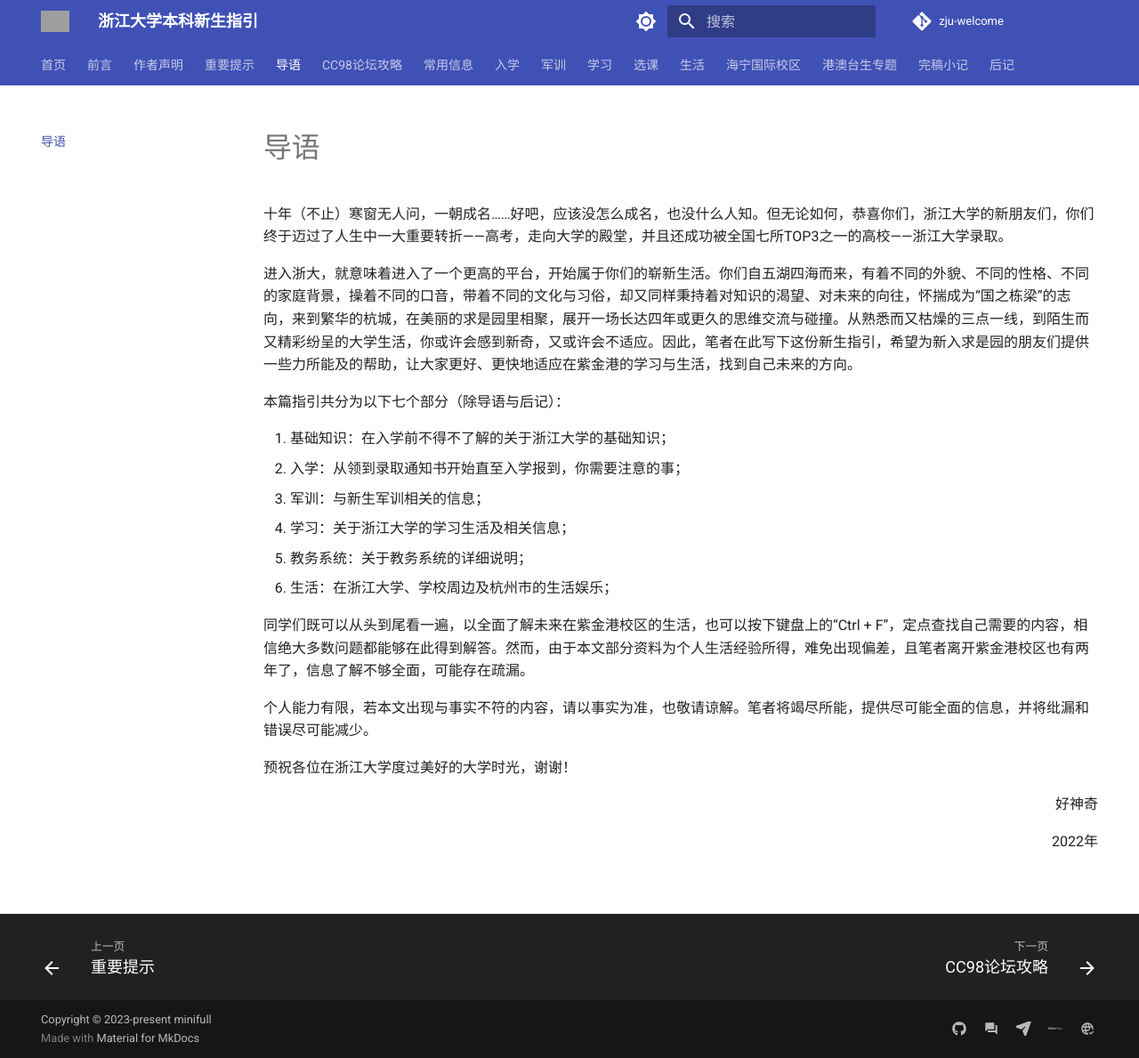
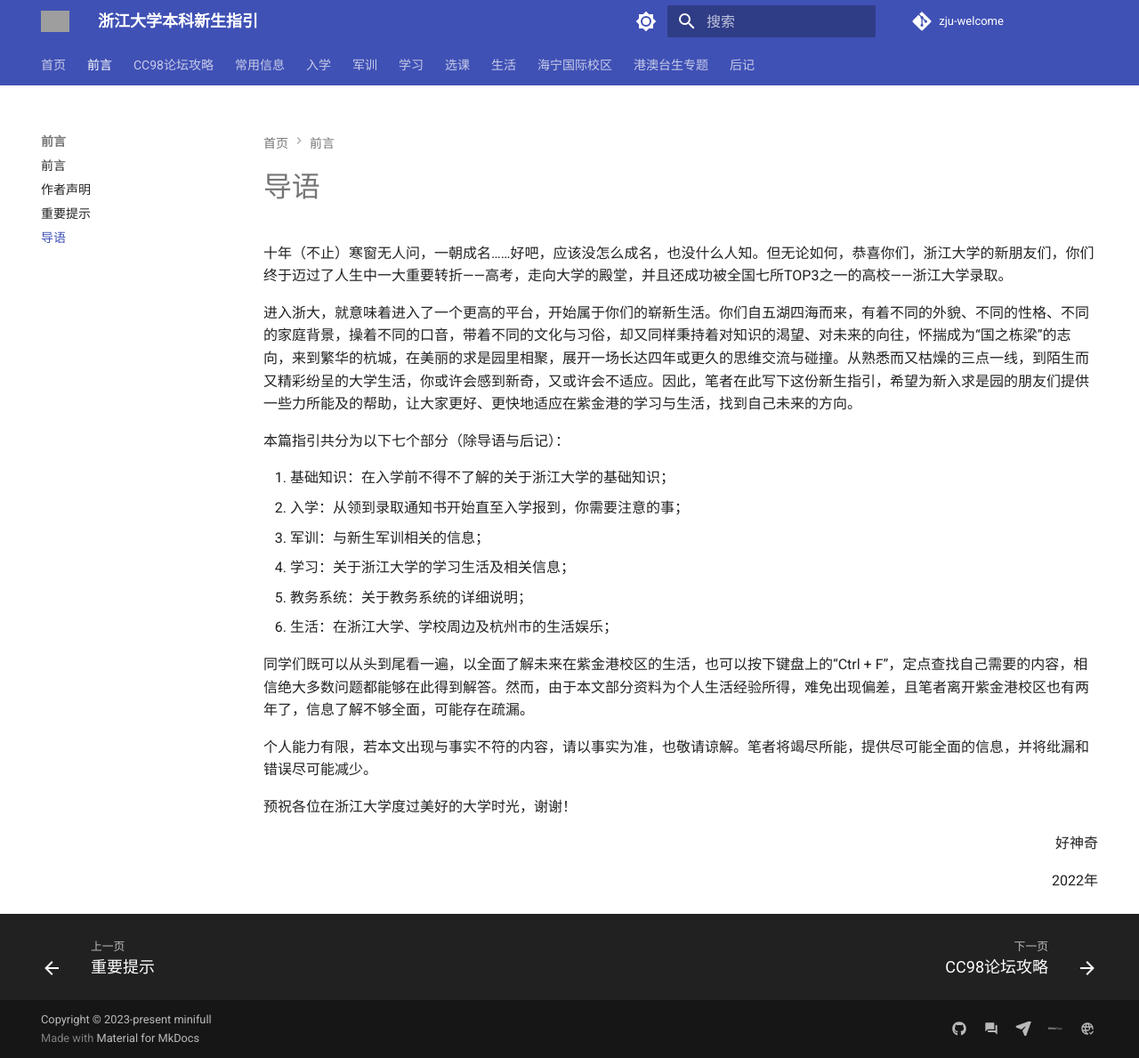
Before and after one commit to mini-full/zju-welcome, an MkDocs documentation site: the page built from docs/intro.md, in a window 1280 px wide and 1189 px high. Shown: the whole window at 89% size. Built offline with MkDocs 1.6.1 and Material for MkDocs 9.7.7, drawn with Linux system fonts in a browser that asks for light colours; comment, search, counter and statistics services are not loaded; some of the changed lines change nothing that is shown; grey boxes are pictures that could not be loaded.

Commit message:
将前言、后记章节合并

```diff
--- a/mkdocs.yml
+++ b/mkdocs.yml
@@ -9,10 +9,11 @@ copyright: Copyright &copy; 2023-present <a href="https://github.com/mini-full"
 
 nav:
   - 首页: "index.md"
-  - 前言: "preface.md"
-  - 作者声明: "statement2022.md"
-  - 重要提示: "callout.md"
-  - 导语: "intro.md"
+  - 前言:
+    - 前言: "preface.md"
+    - 作者声明: "statement2022.md"
+    - 重要提示: "callout.md"
+    - 导语: "intro.md"
   - CC98论坛攻略: "cc98.md"
   - 常用信息:
     - 浙大校历: "basics/school_calendar.md"
@@ -95,9 +96,9 @@ nav:
     - 升学就业: "HK_Macao_Taiwan/post-graduation.md"
     - 认识祖国大好河山: "HK_Macao_Taiwan/traveling.md"
 
-
-  - 完稿小记: "postscript2022.md"
-  - 后记: "postscript.md"
+  - 后记:
+    - 后记: "postscript.md"
+    - 完稿小记: "postscript2022.md"
 
 
 theme:
```
